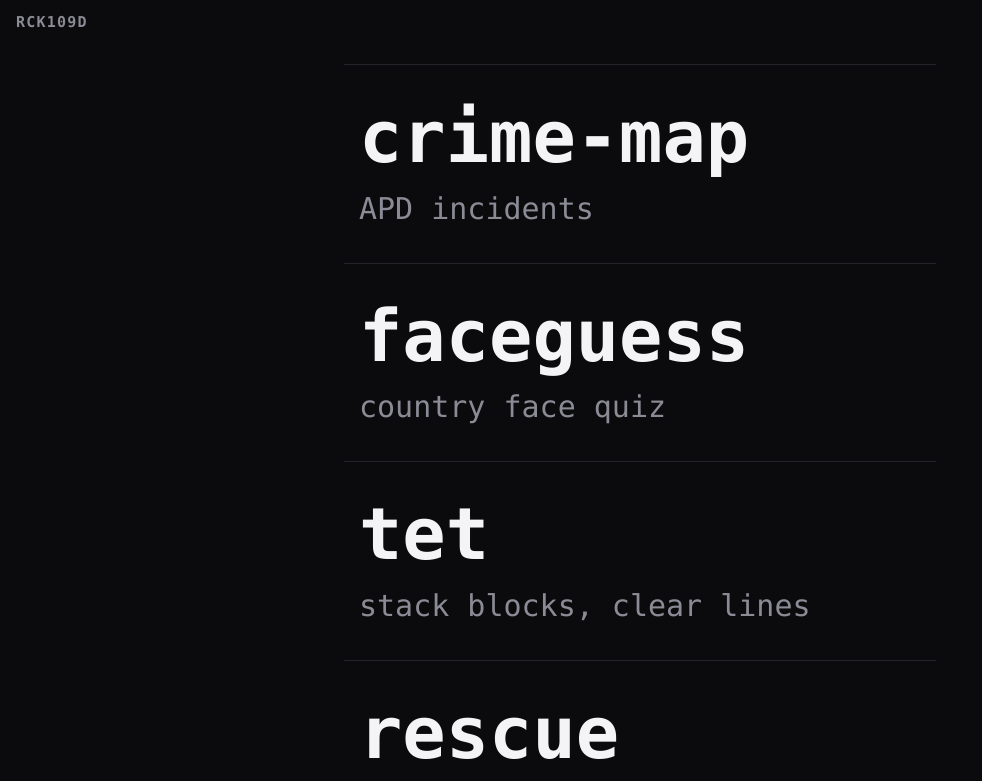
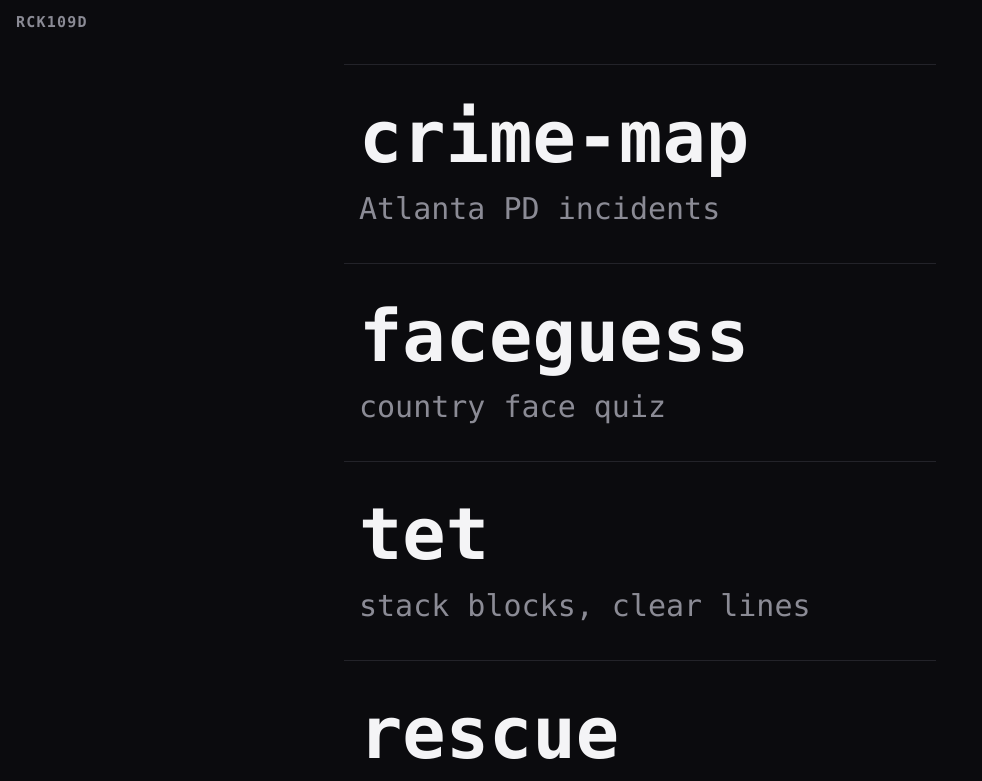
Before and after one commit to rck109d/rck109d.github.io, a plain HTML site: page index.html in a window 1280 px wide. Shown: the top 781 px of the page, without its empty margins (0-982 px from the left). Drawn offline with Linux system fonts and the light colour scheme.

Commit message:
spell out Atlanta in crime-map card description
Co-Authored-By: Claude Opus 5.5 <noreply@anthropic.com>
Claude-Session: https://claude.ai/code/session_01VuK4eAT3KM6197xFiVTuzJ

```diff
--- a/index.html
+++ b/index.html
@@ -118,7 +118,7 @@
       <li>
         <a href="/crime-map/">
           <span class="name">crime-map</span>
-          <span class="desc">APD incidents</span>
+          <span class="desc">Atlanta PD incidents</span>
         </a>
       </li>
       <li>
```
